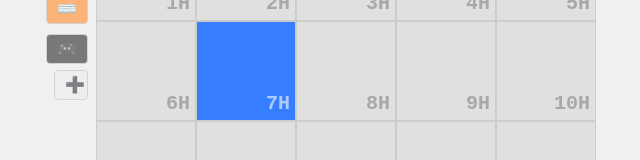
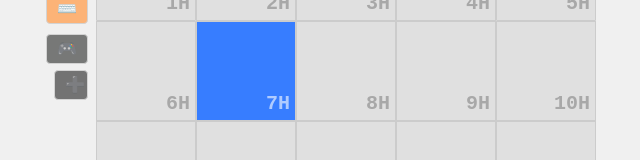
Before and after one commit to NWYLZW/25h, a React (Vite) app: page / in a window 1280 px wide. Shown: the part 186-346 px from the top of the page, without its empty margins (294-934 px from the left). Built offline with nearby package versions, Linux system fonts and the light colour scheme.

Commit message:
Perfect add Tag edit feel

```diff
--- a/src/App.tsx
+++ b/src/App.tsx
@@ -18,8 +18,8 @@ function Tag({
   const [nk, setNK] = useState(tag.content ?? '')
   const [nca, setNCA] = useState<[string, string]>(
     Array.isArray(tag.color)
-      ? [tag.color[0] ?? '#333', tag.color[1] ?? '#888']
-      : [tag.color ?? '#333', '#888']
+      ? [tag.color[0] ?? '#555555', tag.color[1] ?? '#888888']
+      : [tag.color ?? '#555555', '#888888']
   )
 
   return <div className='tag-wrap'>
@@ -114,7 +114,7 @@ function Tags() {
 
   const [isEditing, setIsEditing] = useState(false)
   const [nk, setNK] = useState('')
-  const [nca, setNCA] = useState<[string, string]>(['#333', '#888'])
+  const [nca, setNCA] = useState<[string, string]>(['#555555', '#888888'])
 
   return <div className='tags'>
     {tags.map(tag => <Tag key={tag.content} data={tag} />)}
@@ -125,8 +125,8 @@ function Tags() {
       }
       style={{
         // @ts-ignore
-        '--l-color': '#eee',
-        '--d-color': '#eee'
+        '--l-color': nca[0],
+        '--d-color': nca[1]
       }}
       onClick={() => setIsEditing(true)}
     >
```
